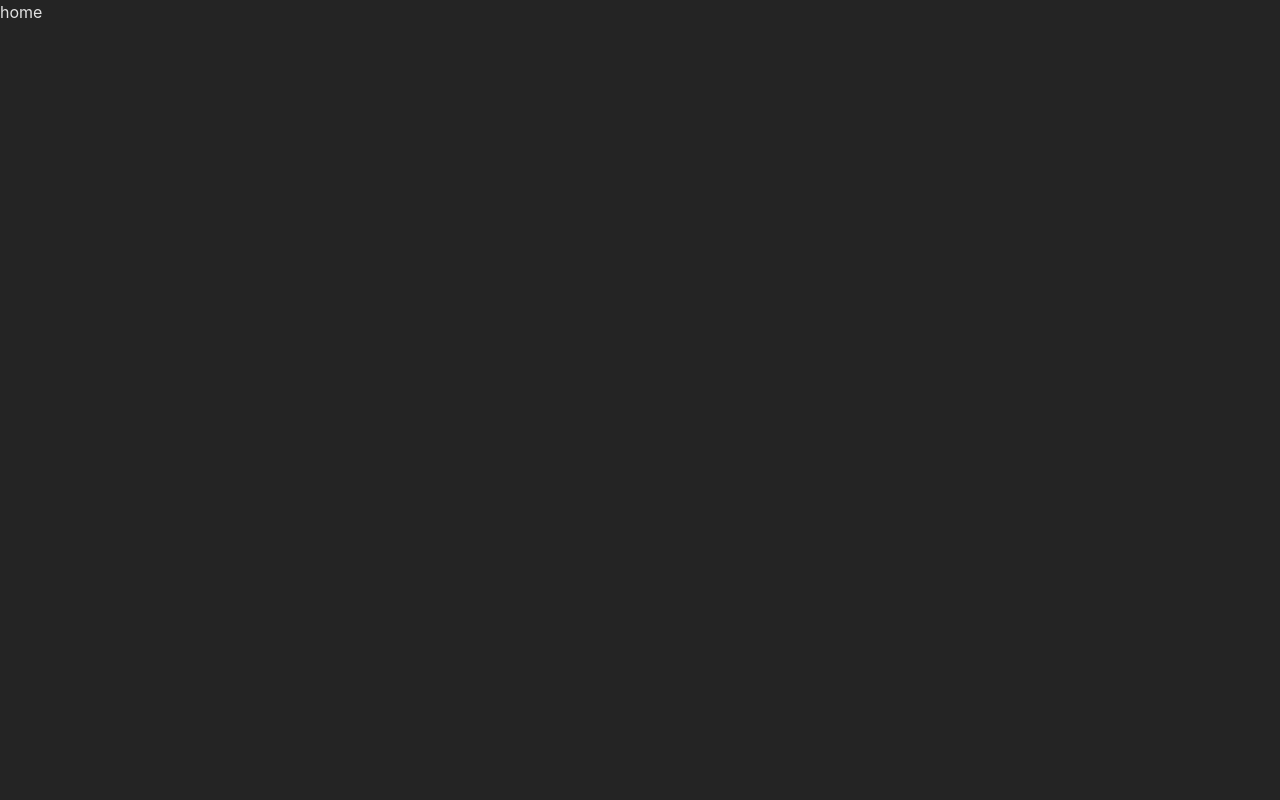
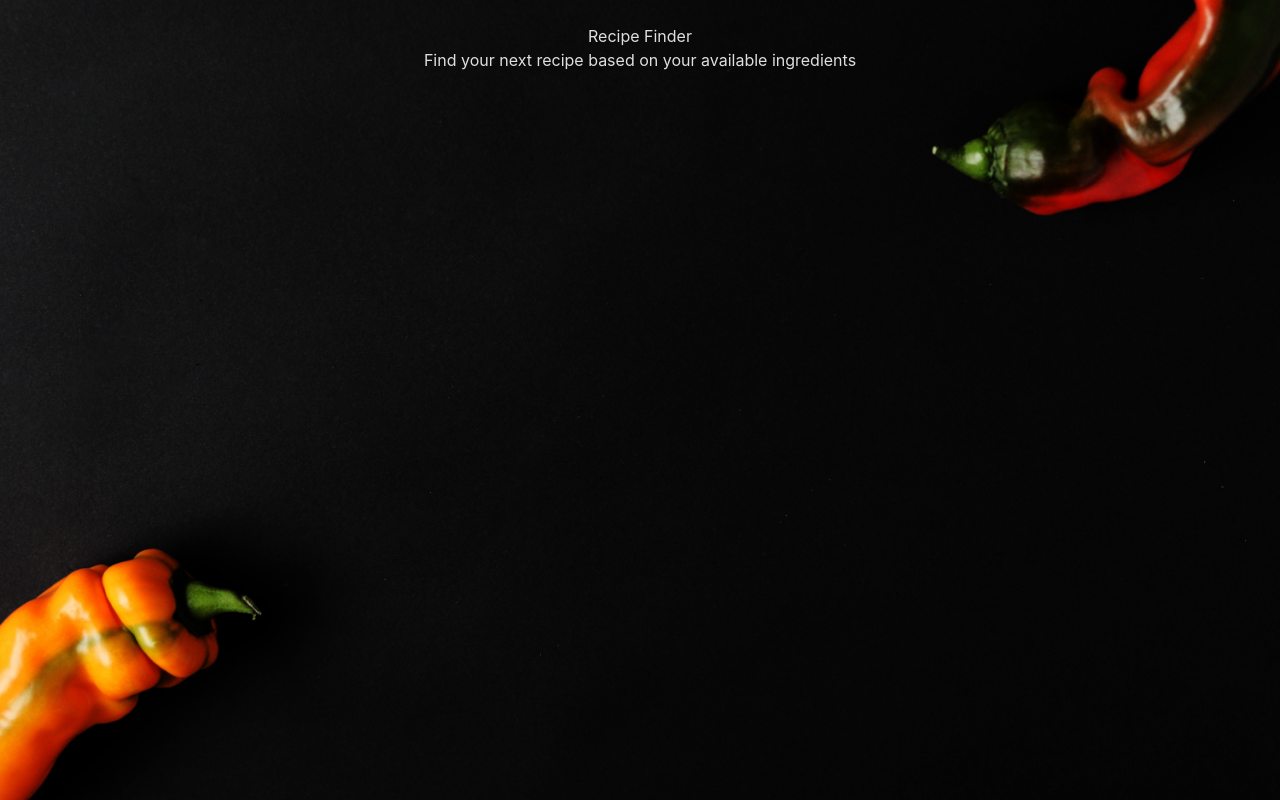
Before and after one commit to KristianKjerstad/recipe-app, a React (Vite) app in the folder frontend/: page / in a window 1280 px wide. Built offline with nearby package versions, Linux system fonts and the light colour scheme.

Commit message:
feat: web app styling: different background image based on screen size

```diff
--- a/frontend/src/index.css
+++ b/frontend/src/index.css
@@ -1,6 +1,15 @@
 @tailwind base;
 @tailwind components;
 @tailwind utilities;
+
+body {
+    --common-width: 80%;
+    --medium: 12px;
+    --small: 8px;
+    --very-small: 4px;
+    --very-large: 40px;
+    --large: 24px;
+}
 
 :root {
     font-family: Inter, system-ui, Avenir, Helvetica, Arial, sans-serif;
@@ -9,64 +18,31 @@
 
     color-scheme: light dark;
     color: rgba(255, 255, 255, 0.87);
-    background-color: #242424;
+    background-color: #0a0a0a;
 
     font-synthesis: none;
     text-rendering: optimizeLegibility;
     -webkit-font-smoothing: antialiased;
     -moz-osx-font-smoothing: grayscale;
+    text-align: center;
+    padding-left: 24px;
+    padding-right: 24px;
+    padding-top: 24px;
+
+    background-repeat: no-repeat;
+    background-position: center center;
+    background-attachment: fixed;
+    background-size: cover;
 }
 
-/* a {
-    font-weight: 500;
-    color: #646cff;
-    text-decoration: inherit;
-}
-a:hover {
-    color: #535bf2;
+/* Default background image for large screens */
+:root {
+    background-image: url('assets/home-bg-desktop.jpg');
 }
 
-body {
-    margin: 0;
-    display: flex;
-    place-items: center;
-    min-width: 320px;
-    min-height: 100vh;
+/* Media query for smaller screens */
+@media only screen and (max-width: 1000px) {
+    :root {
+        background-image: url('assets/home-bg-mobile.jpg');
+    }
 }
-
-h1 {
-    font-size: 3.2em;
-    line-height: 1.1;
-}
-
-button {
-    border-radius: 8px;
-    border: 1px solid transparent;
-    padding: 0.6em 1.2em;
-    font-size: 1em;
-    font-weight: 500;
-    font-family: inherit;
-    background-color: #1a1a1a;
-    cursor: pointer;
-    transition: border-color 0.25s;
-}
-button:hover {
-    border-color: #646cff;
-}
-button:focus,
-button:focus-visible {
-    outline: 4px auto -webkit-focus-ring-color;
-}
-
-@media (prefers-color-scheme: light) {
-    :root {
-        color: #213547;
-        background-color: #ffffff;
-    }
-    a:hover {
-        color: #747bff;
-    }
-    button {
-        background-color: #f9f9f9;
-    }
-} */
--- a/frontend/src/pages/homePage.tsx
+++ b/frontend/src/pages/homePage.tsx
@@ -1,3 +1,8 @@
 export const HomePage = () => {
-    return <div>home</div>
+    return (
+        <div>
+            <h1>Recipe Finder</h1>
+            <h3>Find your next recipe based on your available ingredients</h3>
+        </div>
+    )
 }
```
Also changed, not shown: frontend/src/assets/home-bg-desktop.jpg (added), frontend/src/assets/home-bg-mobile.jpg (added).
